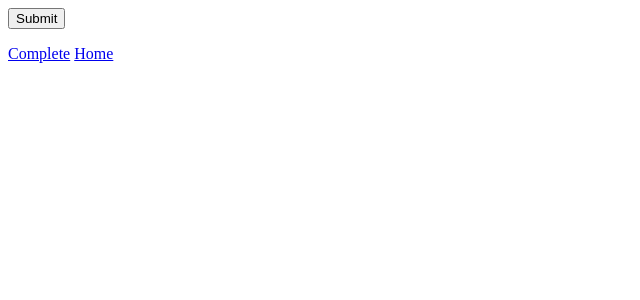
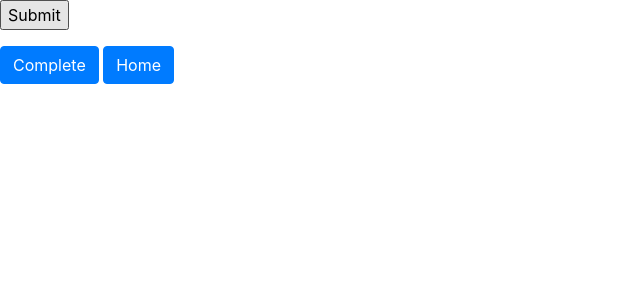
Before and after one commit to HVDSA-database-and-mapping/canvasser-leaflet, a Django app: template canvasser/templates/canvasser/canvas_sector.html in a window 1280 px wide. Shown: the top 300 px of the page, without its empty margins (0-640 px from the left). Run offline with Django 3.2, Linux system fonts and the light colour scheme; the template is opened without the code that fills it: most values are stand-ins (such as "Sample title", 1, 10 or a date in 2020); some libraries are stand-ins or nearby versions.

Commit message:
Add bootstrap to sector html

```diff
--- a/canvasser/templates/canvasser/canvas_sector.html
+++ b/canvasser/templates/canvasser/canvas_sector.html
@@ -8,6 +8,11 @@ label[for="id_geom"] { display:none; }
 {% load leaflet_tags %}
 <html>
   <head>
+   <title>HVDSA Canvasser Sector Layout</title>
+   <meta charset="utf-8">
+   <meta http-equiv="X-UA-Compatible" content="IE=edge">
+   <meta name="viewport" content="width=device-width, initial-scale=1">
+   <link href="/static/bootstrap/css/bootstrap.min.css" rel="stylesheet">
    {% leaflet_js plugins="forms" %}
    {% leaflet_css plugins="forms" %}
    <script type="text/javascript">
@@ -47,14 +52,16 @@ label[for="id_geom"] { display:none; }
   </script>
   </head>
   <body>
+<script src="http://code.jquery.com/jquery.js"></script>
+    <script src="/static/bootstrap/js/bootstrap.min.js"></script>
     <form action="" method="POST">
         {% csrf_token %}
         {{ form }}
         <input type="submit" value="Submit"/>
     </form>
     <div class="overlay">
-    <a class='btn' href="{% url 'canvas-details' canvas_id=canvas_id %}">Complete</a>
-    <a class='btn' href="{% url 'index' %}">Home</a>
+    <a class='btn btn-primary' href="{% url 'canvas-details' canvas_id=canvas_id %}">Complete</a>
+    <a class='btn btn-primary' href="{% url 'index' %}">Home</a>
     </div>
   </body>
 </html>
```
